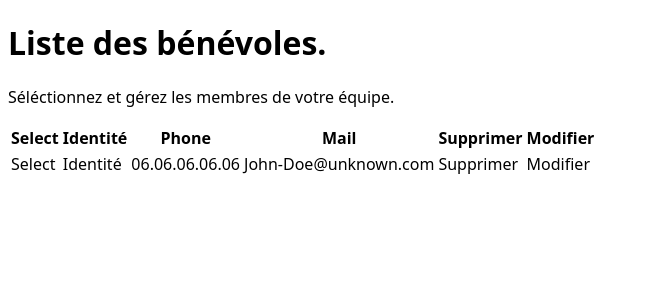
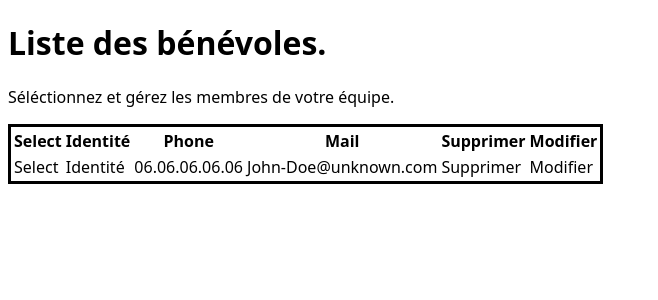
Before and after one commit to belkacem-oussama/benevole-list, a React (Vite) app: page / in a window 1280 px wide. Shown: the top 300 px of the page, without its empty margins (0-658 px from the left). Built offline with nearby package versions, Linux system fonts and the light colour scheme.

Commit message:
reorganise && add grid stylesheet

```diff
--- /dev/null
+++ b/src/assets/styles/components/grid.scss
@@ -0,0 +1,3 @@
+table {
+  border: solid;
+}
--- a/src/assets/styles/import.scss
+++ b/src/assets/styles/import.scss
@@ -1,4 +1,5 @@
-* {
-  font-family: system-ui, -apple-system, BlinkMacSystemFont, "Segoe UI", Roboto,
-    Oxygen, Ubuntu, Cantarell, "Open Sans", "Helvetica Neue", sans-serif;
-}
+//MAIN
+@import "../styles/main.scss";
+
+//COMPONENTS
+@import "../styles/components/grid.scss";
--- a/src/assets/styles/main.scss
+++ b/src/assets/styles/main.scss
@@ -1,3 +1,4 @@
-// MAIN
-
-@import "../styles/main.scss";
+* {
+  font-family: system-ui, -apple-system, BlinkMacSystemFont, "Segoe UI", Roboto,
+    Oxygen, Ubuntu, Cantarell, "Open Sans", "Helvetica Neue", sans-serif;
+}
```
